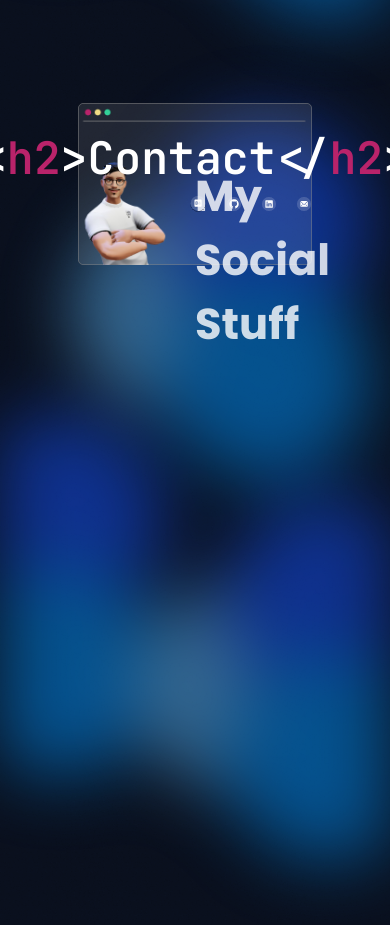
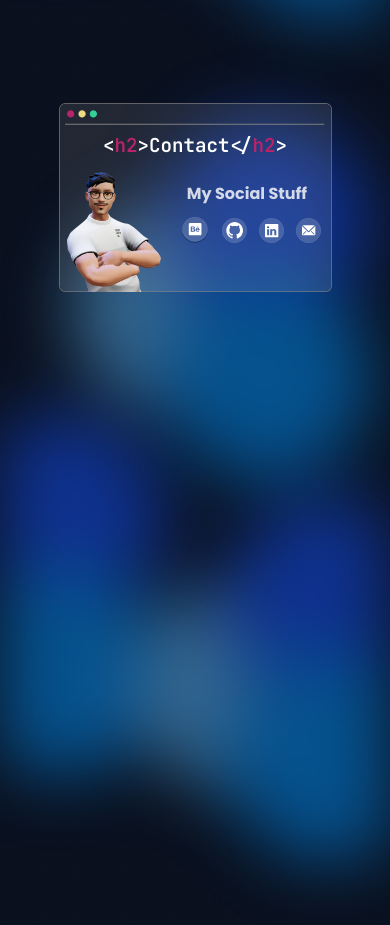
Before and after one commit to alvesxdev/alvesDev, a React (Vite) app: page / in a window 390 px wide. Shown: the part 3580-4505 px from the top of the page. Built offline with nearby package versions, Linux system fonts and the light colour scheme.

Commit message:
feat(contact): add responsive section contact

```diff
--- a/src/components/header/Header.css
+++ b/src/components/header/Header.css
@@ -6,11 +6,17 @@ header {
     position: fixed;
     transition: all .7s;
     z-index: 999;
+    top: 0;
+    left: 0;
+    right: 0;
 }
 
 header.black {
     width: 100%;
     height: 75px;
+    top: 0;
+    left: 0;
+    right: 0;
     display: flex;
     justify-content: center;
     position: fixed;
--- a/src/pages/contact/index.jsx
+++ b/src/pages/contact/index.jsx
@@ -1,4 +1,5 @@
 import './Contact.css'
+import './media-contact.css'
 import React, { useState, useEffect } from 'react'
 import PainelContact from '../../assets/painel-contact.png'
 import CircleBg from '../../components/circles'
--- /dev/null
+++ b/src/pages/contact/media-contact.css
@@ -0,0 +1,120 @@
+@media(max-width: 1024px) {
+    .container--contact h3,
+    .container--contact-active h3 {
+        font-size: 2.6rem;
+    }
+    .container--contact ul,
+    .container--contact-active ul {
+        gap: 2px;
+        left: 45%;
+        top: 58%;
+    }
+
+    .container--contact h4,
+    .container--contact-active h4 {
+        font-size: 2rem;
+        top: 40%;
+    }
+    .container--contact ul img,
+    .container--contact-active ul img {
+        width: 75%;
+    }
+}
+
+@media(max-width: 768px) {
+    .container--contact h3,
+    .container--contact-active h3 {
+        font-size: 2rem;
+    }
+
+    .container--contact ul,
+    .container--contact-active ul {
+        gap: 1px;
+        left: 45%;
+        top: 58%;
+    }
+
+    .container--contact h4,
+    .container--contact-active h4 {
+        font-size: 1.5rem;
+    }
+
+    .container--contact ul img,
+    .container--contact-active ul img {
+        width: 70%;
+    }
+}
+
+@media(max-width: 670px) {
+    .content--contact {
+        width: 70%;
+    }
+
+    .container--contact h3,
+    .container--contact-active h3 {
+        font-size: 1.7rem;
+    }
+
+    .container--contact h4,
+    .container--contact-active h4 {
+        font-size: 1.5rem;
+        left: 47%;
+    }
+
+}
+
+@media(max-width: 500px) {
+    .container--contact h3,
+    .container--contact-active h3 {
+        font-size: 1.4rem;
+    }
+
+    .container--contact h4,
+    .container--contact-active h4 {
+        font-size: 1.1rem;
+        left: 47%;
+    }
+}
+
+@media(max-width: 428px) {
+    .container--contact h3,
+    .container--contact-active h3 {
+        font-size: 1.2rem;
+    }
+
+    .container--contact h4,
+    .container--contact-active h4 {
+        font-size: 1rem;
+        left: 47%;
+    }
+}
+
+@media(max-width: 428px) {
+    .container--contact h3,
+    .container--contact-active h3 {
+        font-size: 1.2rem;
+    }
+
+    .container--contact h4,
+    .container--contact-active h4 {
+        font-size: 1rem;
+        left: 47%;
+    }
+}
+
+@media(max-width: 375px) {
+    .content--contact {
+        width: 80%;
+    }
+
+    .container--contact h3,
+    .container--contact-active h3 {
+        font-size: 1rem;
+    }
+
+    .container--contact h4,
+    .container--contact-active h4 {
+        font-size: .8rem;
+        left: 47%;
+    }
+}
```
